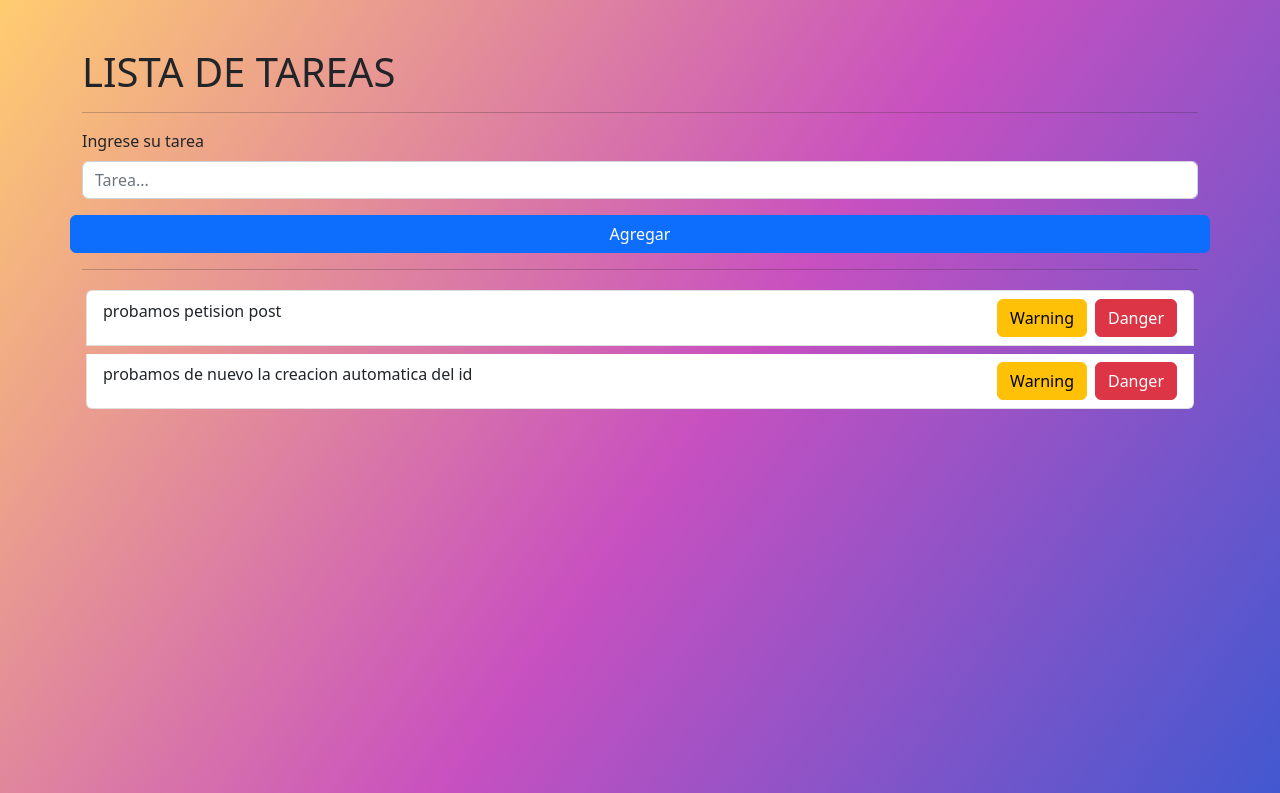
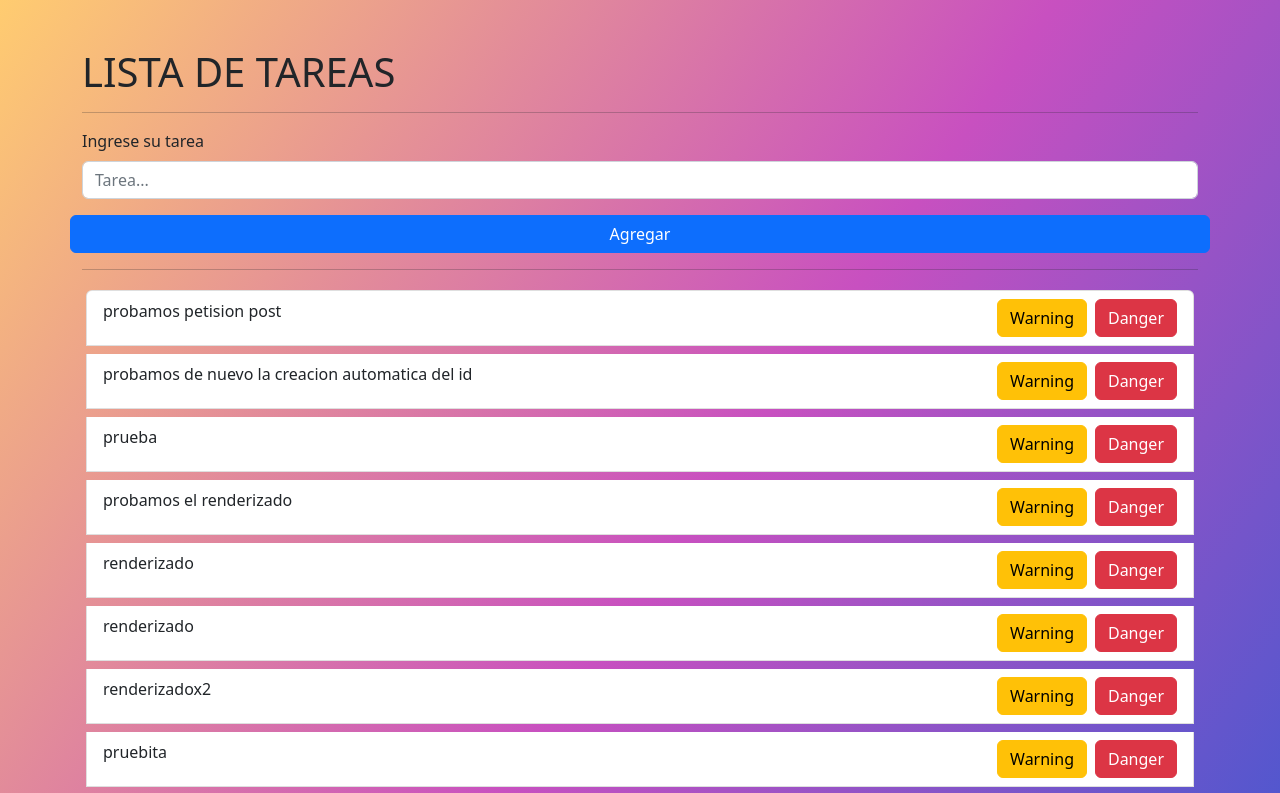
Before and after one commit to jlpereyra22/Lista-Tarea-Front, a React (Create React App) app: page / in a window 1280 px wide. Shown: the top 793 px of the page. Built offline with nearby package versions, Linux system fonts and the light colour scheme; data requests are answered from the project's data file.

Commit message:
a mimiiii

```diff
--- a/db.json
+++ b/db.json
@@ -7,6 +7,38 @@
     {
       "nombre": "probamos de nuevo la creacion automatica del id",
       "id": 2
+    },
+    {
+      "nombre": "prueba",
+      "id": 3
+    },
+    {
+      "nombre": "probamos el renderizado",
+      "id": 4
+    },
+    {
+      "nombre": "renderizado",
+      "id": 5
+    },
+    {
+      "nombre": "renderizado",
+      "id": 6
+    },
+    {
+      "nombre": "renderizadox2",
+      "id": 7
+    },
+    {
+      "nombre": "pruebita",
+      "id": 8
+    },
+    {
+      "nombre": "agregar",
+      "id": 9
+    },
+    {
+      "nombre": "prueba",
+      "id": 10
     }
   ]
 }
--- a/src/App.jsx
+++ b/src/App.jsx
@@ -24,7 +24,7 @@ function App() {
       </section>
       <AgregarTarea />
       <hr />
-     <Tareas tarea={tarea}/>
+     <Tareas tarea={tarea} />
     </Container>
     </section>
   );
--- a/src/components/AgregarTarea.jsx
+++ b/src/components/AgregarTarea.jsx
@@ -10,6 +10,7 @@ const AgregarTarea = () => {
     agregarTareaApi(datos).then((respuesta)=>{
 
     });
+
   };
     return (
 
--- a/src/components/Tareas.jsx
+++ b/src/components/Tareas.jsx
@@ -1,9 +1,11 @@
+
 import ListGroup from 'react-bootstrap/ListGroup';
 import Items from "./Items";
 
 
 
 const Tareas = (props) => {
+
     return (
         <ListGroup>
 
```
